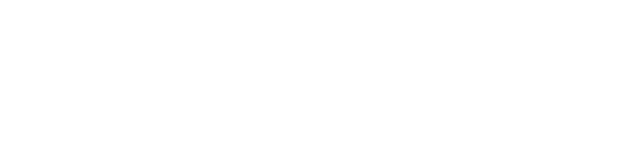
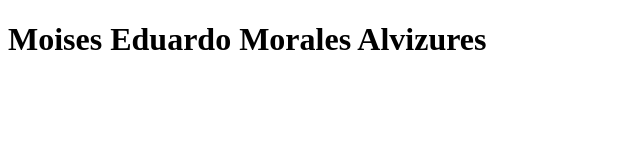
Before and after one commit to mmorales-2024279/Proyecto1, a plain HTML site: page Index.html in a window 1280 px wide. Shown: the whole page, without its empty margins (0-640 px from the left). Drawn offline with Linux system fonts and the light colour scheme.

Commit message:
Agregar nombre Moises Eduardo Morales Alvizures titulo h1

```diff
--- a/Index.html
+++ b/Index.html
@@ -6,6 +6,6 @@
     <title>Ejercicio De Prueba</title>
 </head>
 <body>
-
+    <h1>Moises Eduardo Morales Alvizures</h1>
 </body>
 </html>
```
